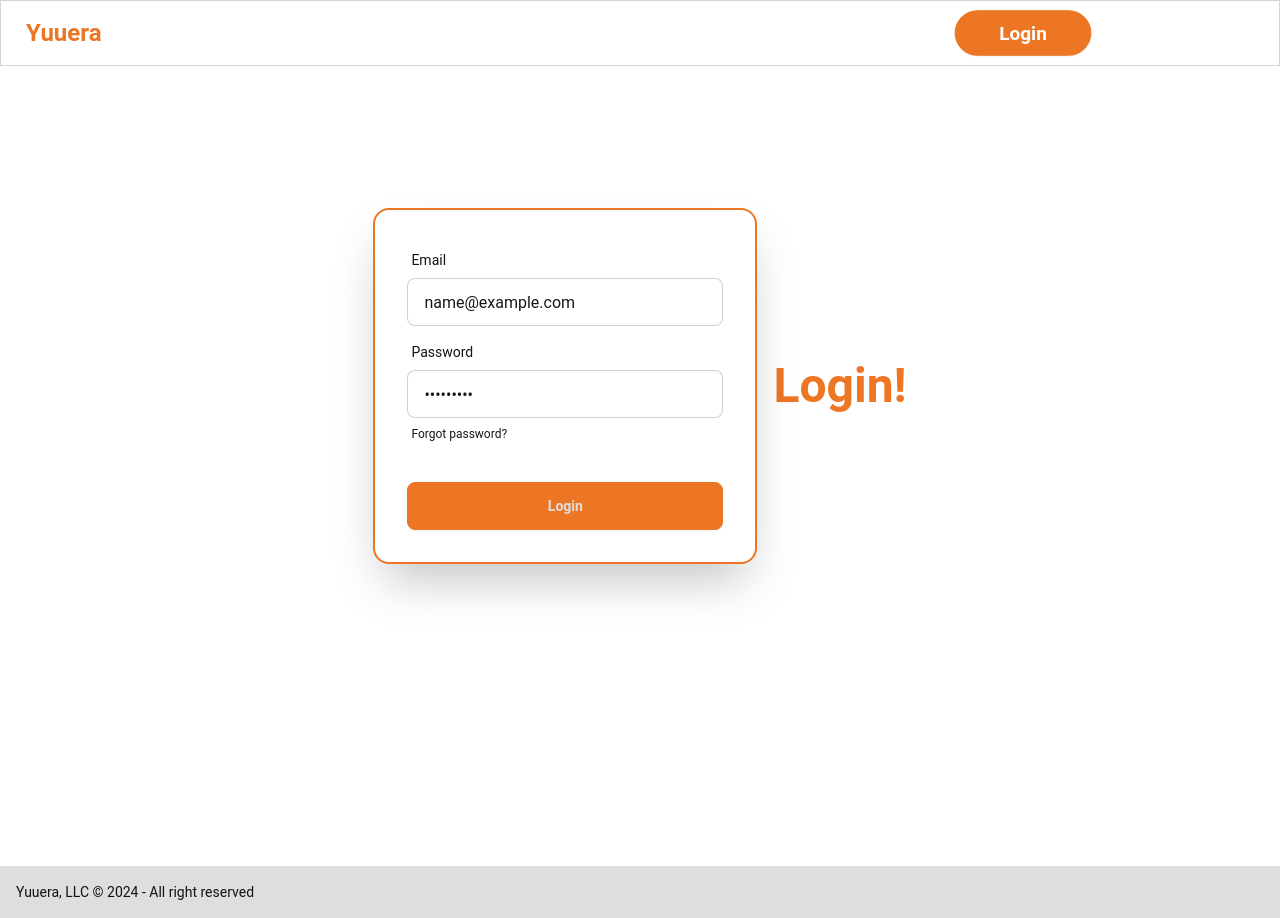
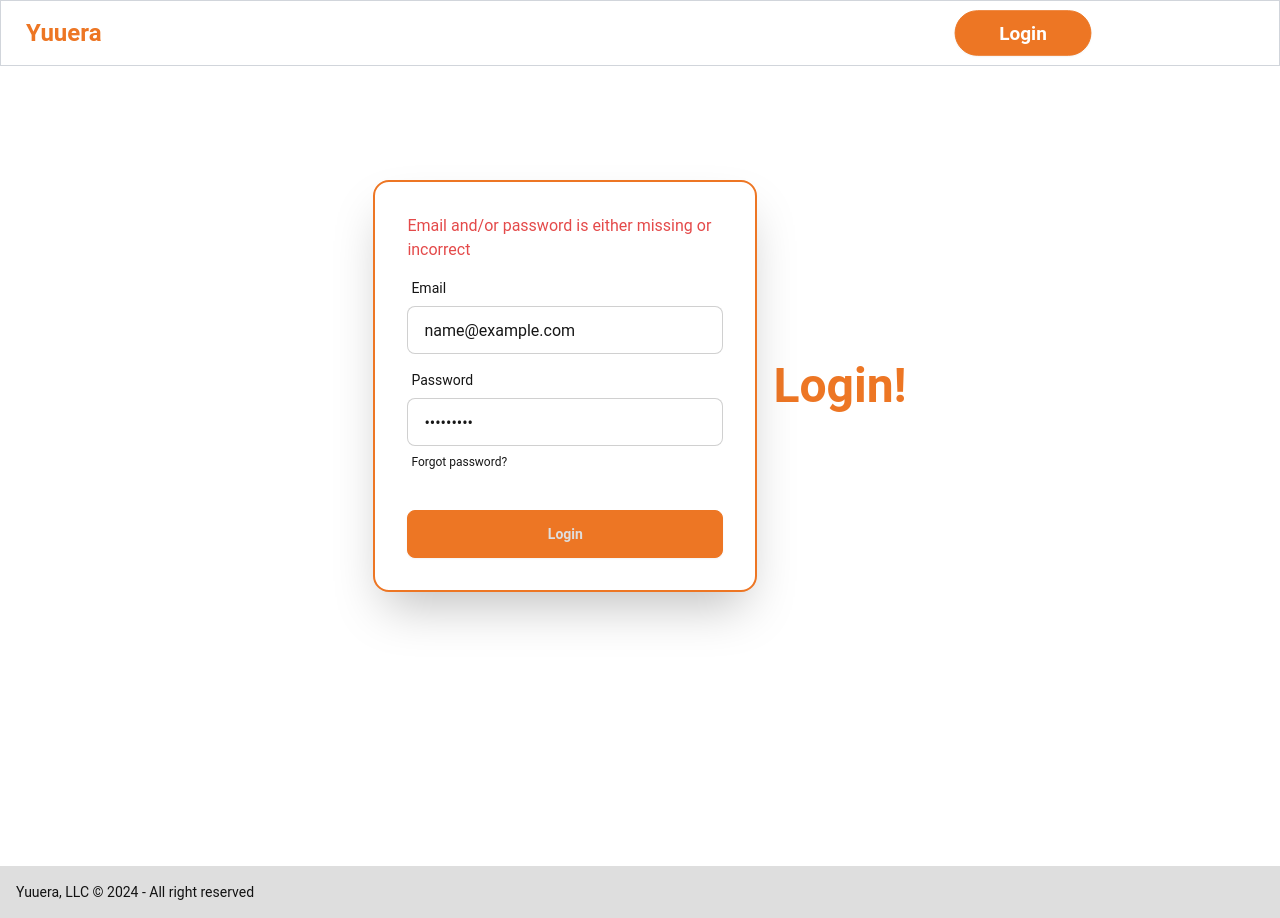
Before and after one commit to FloofyFlare/LanguageAI, a Nuxt app in the folder project-AI/: page /login in a window 1280 px wide. Both pictures are taken after typing "name@example.com", "Sample123" into the empty fields and a click on the button "Login". Built offline with nearby package versions, Linux system fonts and the light colour scheme; no server answers.

Commit message:
small login patch

```diff
--- a/project-AI/pages/login.vue
+++ b/project-AI/pages/login.vue
@@ -16,7 +16,7 @@
               <div class="card shrink-0 w-full max-w-sm shadow-2xl border-2 border-primary bg-base-100">
                 <form class="card-body" @submit.prevent="signInWithPassword">
                   <span v-show="badInput" class="text-error"
-                    >Email and/or password is either missing or inccorect</span
+                    >Email and/or password is either missing or incorrect</span
                   >
                   <div class="form-control">
                     <label class="label">
@@ -81,7 +81,7 @@ const signInWithPassword = async () => {
     email: signUpEmail.value,
     password: pass.value,
   })
-  if (error) console.log(error)
+  if (error) console.log(error); badInput.value = true;
   if (data) {
     console.log(data);
     if (user.value) {
```
